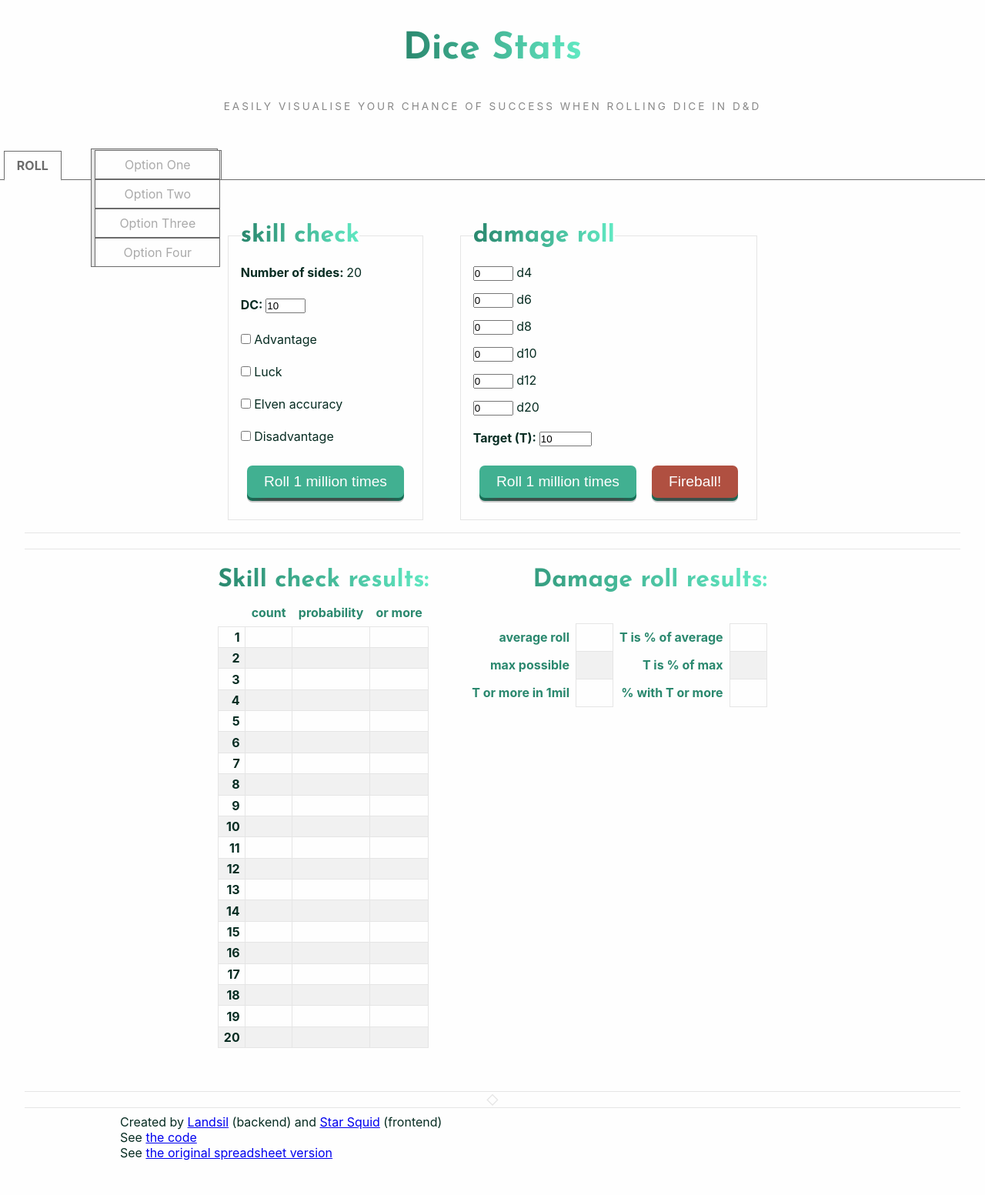
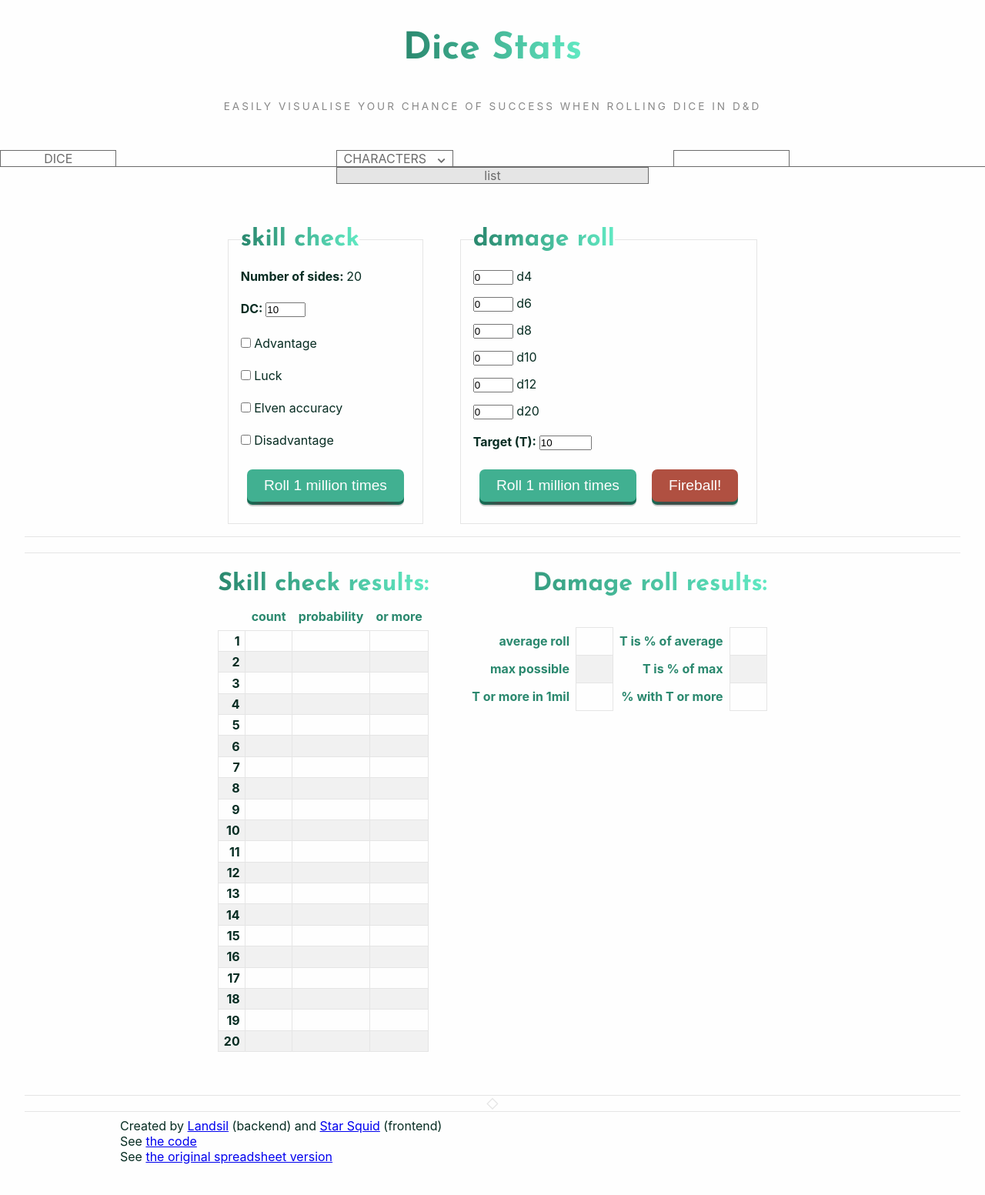
Before and after one commit to Star-Squid/landsil.github.io, a Jekyll site: the page DiceStats/index.html, which Jekyll copies as it is, in a window 1280 px wide. Shown: the whole page at 77% size. Built offline with Jekyll 4.4.1, drawn with Linux system fonts in a browser that asks for light colours; nearby versions of some CDN libraries.

Commit message:
getting somewhere with the tabs

```diff
--- a/DiceStats/index.html
+++ b/DiceStats/index.html
@@ -38,24 +38,15 @@
   </div>
 
 
-<!-- <div class="tabs" role="tablist">
-  <ul>
-    <li class="tab active">ROLL</li>
-    <li class="tab" id="chartab">CHARACTERS <span class="unfurl">&#8963;</span><div class="chartabtext"><ul><li>user character</li>
-    <li>user character</li>
-    <li>user character</li>
-    <li>user character</li><li>Uriel (default)</li></ul></div></li>
-  </ul>
-</div> -->
 
 <div class="tabs" role="tablist">
-  <ul>
-    <li class="tab active">ROLL</li>
-    <li class="tab" id="chartab">CHARACTERS <span class="unfurl">&#8963;</span>
-
-
+  <div class="tab" id="dicetab">DICE</div>
+  <div class="tab" id="chartab">CHARACTERS <span class="unfurl">&#8963;</span></div>
+  <div class="tab" id="spacer"></div>
+  <hr>
+<div id="characterlist">list</div>
   <!-- start form -->
-      <form id="characterlist" class="chartabtext" action="">
+  <!-- <form id="characterlist" class="chartabtext" action="">
 
     <div class="hidden-buttons">
     <input type="radio" id="item-1" name="item-1" value="Option One">
@@ -64,9 +55,7 @@
     <input type="radio" id="item-4" name="item-1" value="Option Four">
   </div>
 
-        <!-- <div class="select_box"> -->
-          <!-- <span id="select-op-btn" class="default js-option">Click To Select</span> -->
-          <!-- <ul id="options" class="js-drop"> -->
+
         <ul id="select-op-btn" class="default js-option">
         <li>
           <label for="item-1" class="js-option">Option One</label>
@@ -81,16 +70,12 @@
           <label for="item-4" class="js-option">Option Four</label>
         </li>
       </ul>
-        <!-- </div> -->
-      </form>
+  </form> -->
   <!-- ennd form -->
 
 
-    </li>
-  </ul>
 </div>
 
-<!-- <div> -->
 
 
 
--- a/DiceStats/style/skin.css
+++ b/DiceStats/style/skin.css
@@ -96,7 +96,7 @@ header {
 
 .tabs {
   width: 100vw;
-  border-bottom: thin solid var(--dark);
+  /* border-bottom: thin solid var(--dark); */
   color: var(--dark);
   text-align: center;
   margin: 3rem 0 2rem;
@@ -104,50 +104,54 @@ header {
   flex-flow: row nowrap;
   align-items: stretch;
   gap: 2rem; */
+
+  display: grid;
+  column-gap: 2rem;
+  /* grid-template-columns: 1fr 1fr;
+  grid-template-rows: 1fr 1fr; */
+  grid-template-areas:
+    "dice characters spacer"
+    "hr hr hr"
+    ". characterlist .";
+    justify-items: space-around;
+  justify-content: space-around;
+  align-content: center;
 }
 
-.tabs ul{
-  list-style: none;
-  display: flex;
-  flex-flow: row nowrap;
-  align-items: stretch;
-  gap: 2rem;
-  /* padding-left: 2rem; */
+.tabs hr{
+  width: 100vw;
+  border-width: 0 0 thin;
+  border-color: var(--dark);
+  grid-area: hr;
 }
 
-.tabs li{
-  /* float: left; */
-  justify-self: flex-start;
-  padding: 0.5rem 1rem;
+.tab{
+  justify-self: start;
+  width: 15ch;
+  background-color: var(--white);
   border: thin solid var(--dark);
-  background: var(--white);
-  margin: 0 0.3rem;
+
+  color: var(--dark);
+  text-align: center;
   position: relative;
   top: 1px;
-  cursor: pointer;
 }
 
-.tabs li:hover{
-  /* background: var(--tabgradient); */
-  color: var(--black);
+#spacer{
+  grid-area: spacer;
 }
 
-.tabs .active{
-font-weight: bold;
-border-bottom: 2px solid var(--white);
-position: relative;
-background-color: var(--white);
-top: 2px;
+#dicetab {
+  grid-area: dice;
 }
 
-.unfurl{
-  display: inline-block;
-rotate: 180deg;
-font-weight: bold;
-margin-left: 0.5rem;
+#chartab {
+  grid-area: characters;
 }
 
 #characterlist {
+  grid-area: characterlist;
+  border-top: none;
   display: block;
   font-weight: normal;
   width: 100%;
@@ -159,11 +163,29 @@ margin-left: 0.5rem;
   /* padding: 0.5rem 0; */
 
   /* Position the tooltip text - see examples below! */
-  position: absolute;
+
+  /* position: absolute; */
   /* z-index: 1; */
-  left: -0.3rem;
-  top: -0.2rem;
+  /* left: -0.3rem;
+  top: -0.2rem; */
 }
+
+.tabs .active {
+  font-weight: bold;
+  border-bottom: 2px solid var(--white);
+  position: relative;
+  background-color: var(--white);
+  top: 2px;
+}
+
+.unfurl {
+  display: inline-block;
+  rotate: 180deg;
+  font-weight: bold;
+  margin-left: 0.5rem;
+}
+
+
 
 /* #chartab:hover .characterlist {
   visibility: visible;
@@ -173,29 +195,28 @@ margin-left: 0.5rem;
   visibility: hidden;
 }
 
-.hidden-buttons{
+.hidden-buttons {
   display: none;
 }
 
-#characterlist>ul{
+/* #characterlist > ul {
   width: 100%;
-}
-/* MY TABS ENNND */
+} */
+/* MY TABS ENNND
 /* BORROWED TABS START */
-#select-op-btn {
+/*#select-op-btn {
   /* border: 1px solid #F2F2F2; */
-  display: block;
-  width:100%;
+  /* display: block;
+  width: 100%; */
   /* padding: 5px; */
-  cursor: pointer;
+  /* cursor: pointer; */
   /* background-image: url("../assets/dropdown-arrow.svg"); */
   /* background-repeat: no-repeat;
   background-position: right center; */
-}
-
-#select-op-btn > li{
+/* } */
+/*
+#select-op-btn > li {
   width: 100%;
-
 }
 
 .select_box {
@@ -206,7 +227,7 @@ margin-left: 0.5rem;
 ul#options {
   list-style-type: none;
   font-size: 0px;
-  border-color: #F2F2F2;
+  border-color: #f2f2f2;
   border-style: solid;
   border-width: 0px 1px 1px 1px;
 }
@@ -215,12 +236,12 @@ ul#options li label {
   font-size: 18px;
   display: block;
   padding: 5px;
-}
+} */
 
 /* ul#options li:hover {
   background: #F2F2F2;
 } */
-
+/*
 .js-drop {
   display: none;
 }
@@ -233,13 +254,13 @@ label {
   cursor: pointer;
 }
 
-.default{
-  color:#AAA;
+.default {
+  color: #aaa;
 }
 
-.space{
-  padding:15px 0;
-}
+.space {
+  padding: 15px 0;
+} */
 /* BORROWED TABS ENND */
 .subheading {
   text-transform: uppercase;
```
Also changed, not shown: 1 other file. Lines whose indentation alone changed are shown as unchanged.
